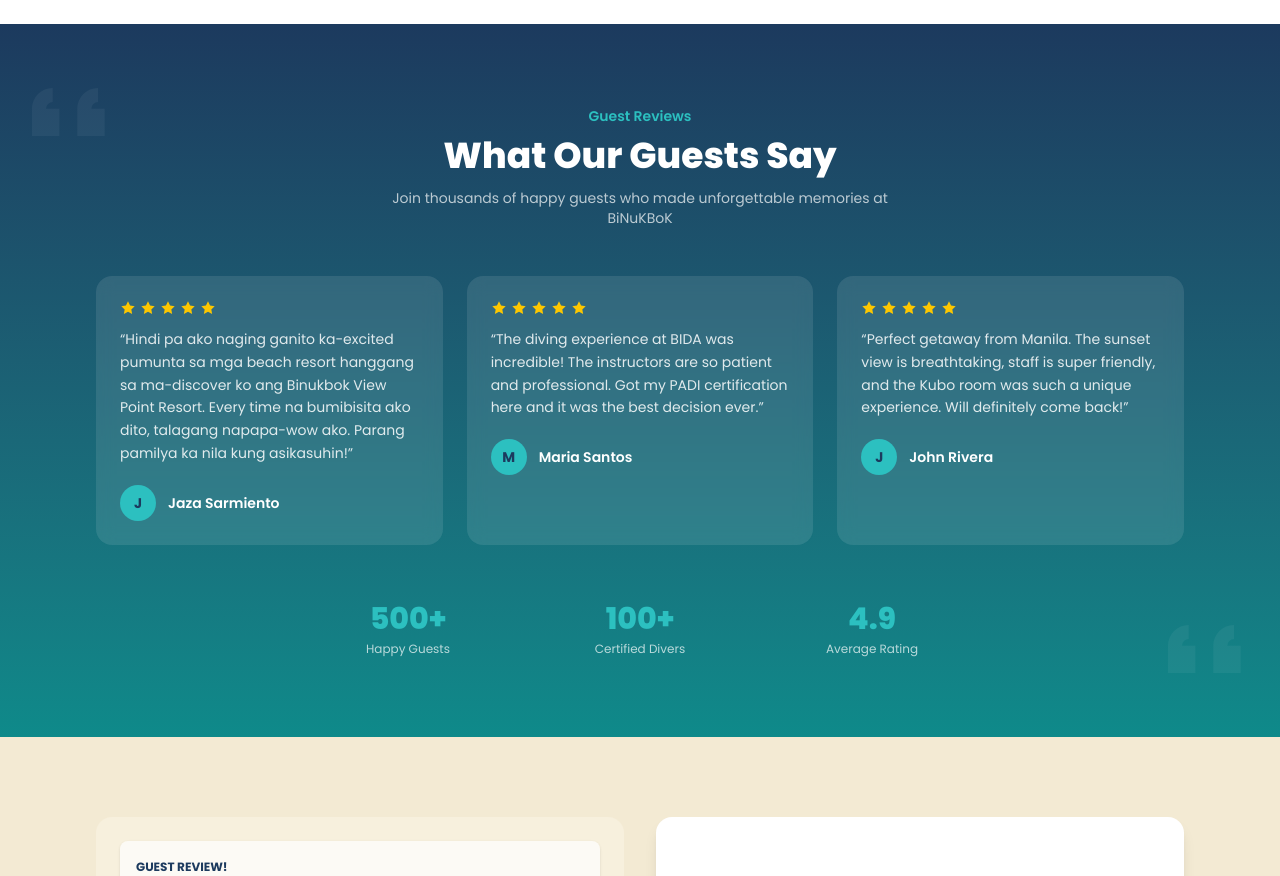
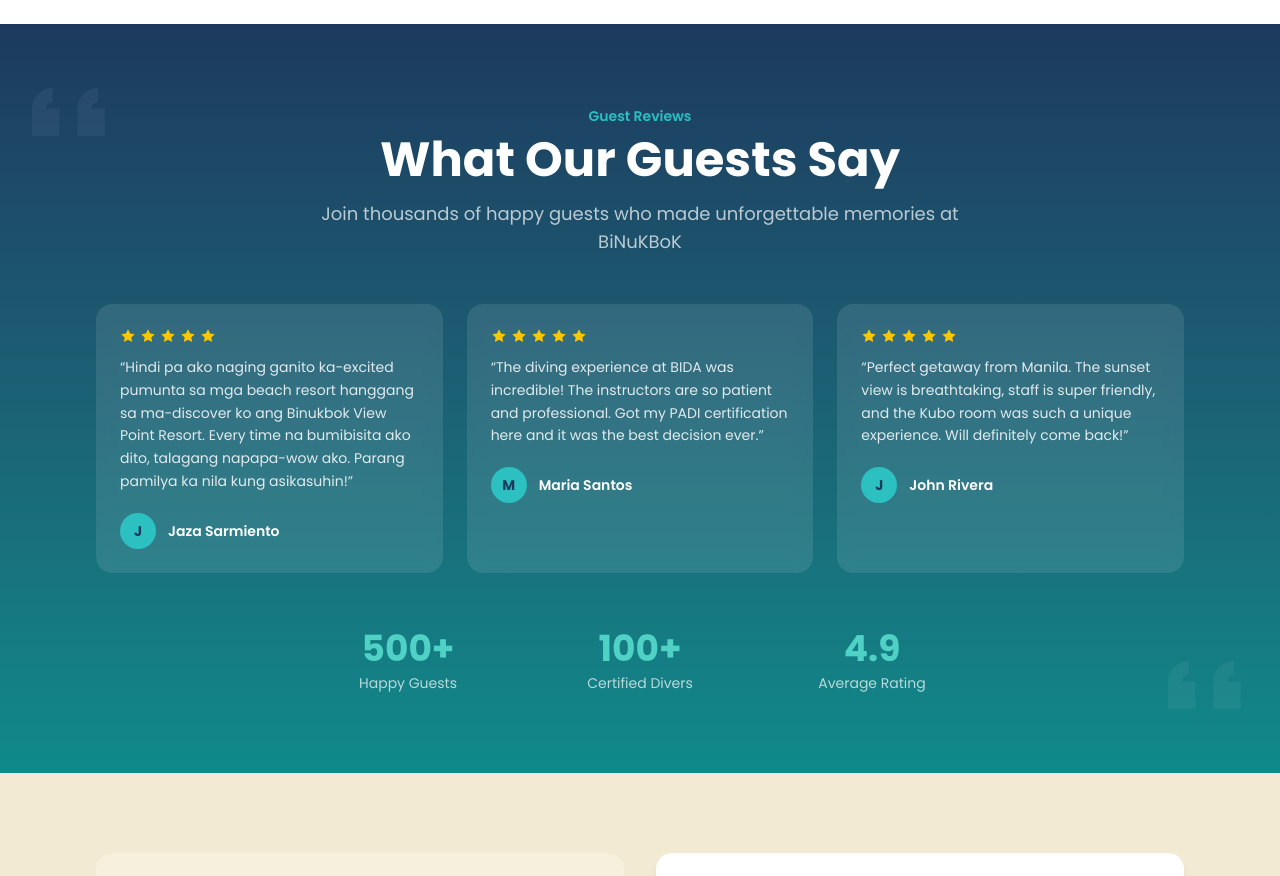
Before and after one commit to OmharRegidor/binukbok-viewpoint, a Next.js app: page / in a window 1280 px wide. Shown: the part 2480-3356 px from the top of the page. Built offline with nearby package versions, Linux system fonts and the light colour scheme.

Commit message:
Apply design specs to testimonials section
- Heading text-3xl md:text-5xl font-bold mb-4
- Intro text-lg text-white/70 max-w-2xl
- Stat numbers text-3xl md:text-4xl font-bold in #4FD1C5; labels text-sm

```diff
--- a/app/page.tsx
+++ b/app/page.tsx
@@ -242,10 +242,10 @@
         <div className="mx-auto max-w-6xl px-6 lg:px-8">
           <div className="text-center">
             <span className="text-sm font-semibold text-teal-bright">Guest Reviews</span>
-            <h2 className="mt-2 text-3xl font-extrabold sm:text-4xl">
+            <h2 className="mb-4 mt-2 text-3xl font-bold md:text-5xl">
               What Our Guests Say
             </h2>
-            <p className="mx-auto mt-3 max-w-lg text-sm text-white/70">
+            <p className="mx-auto max-w-2xl text-lg text-white/70">
               Join thousands of happy guests who made unforgettable memories at BiNuKBoK
             </p>
           </div>
@@ -272,8 +272,8 @@
           <div className="mt-14 grid max-w-2xl gap-6 mx-auto grid-cols-3 text-center">
             {stats.map((s) => (
               <div key={s.label}>
-                <p className="text-3xl font-extrabold text-teal-bright">{s.value}</p>
-                <p className="mt-1 text-xs text-white/70">{s.label}</p>
+                <p className="text-3xl font-bold text-[#4FD1C5] md:text-4xl">{s.value}</p>
+                <p className="mt-1 text-sm text-white/70">{s.label}</p>
               </div>
             ))}
           </div>
```
